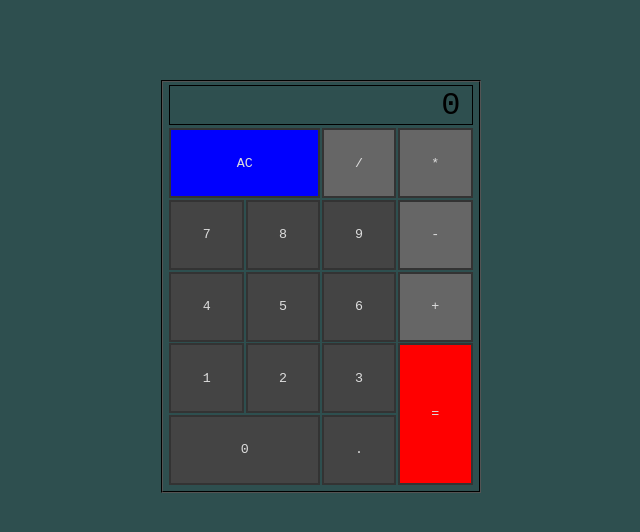
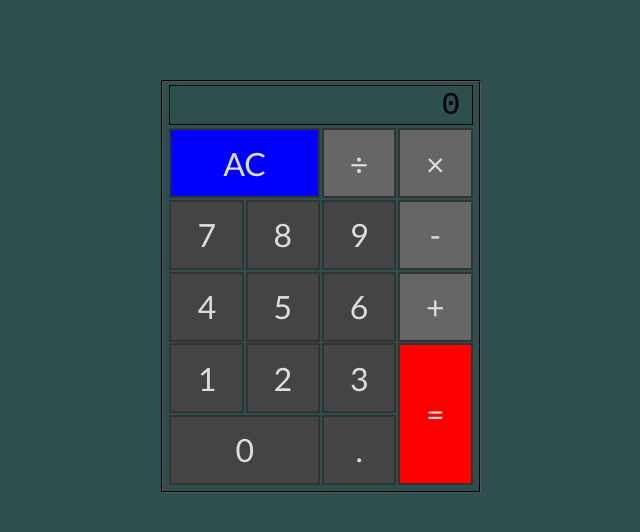
Before and after one commit to mark-ulrich/fcc-calculator, a React app: page / in a window 1280 px wide. Shown: the whole page, without its empty margins (319-959 px from the left). Built offline with nearby package versions, Linux system fonts and the light colour scheme; a web font is replaced by a local one.

Commit message:
Added correct text for division & multiplication buttons

```diff
--- a/src/components/Keypad.js
+++ b/src/components/Keypad.js
@@ -101,14 +101,14 @@ export class Keypad extends Component {
           id='multiply'
           onClick={this.props.onButtonPress}
         >
-          *
+          &times;
         </button>
         <button
           className='keypad-btn operation-btn'
           id='divide'
           onClick={this.props.onButtonPress}
         >
-          /
+          &divide;
         </button>
         <button
           className='keypad-btn number-btn'
--- a/src/scss/main.scss
+++ b/src/scss/main.scss
@@ -68,7 +68,8 @@ body {
 
   color: $keypad-btn-color;
 
-  font-family: 'Digital', monospace;
+  font-family: 'Lato', monospace;
+  font-size: 2rem;
 
   border: $keypad-btn-border-width $keypad-btn-border-color solid;
 }
```
Also changed, not shown: src/css/main.css.
